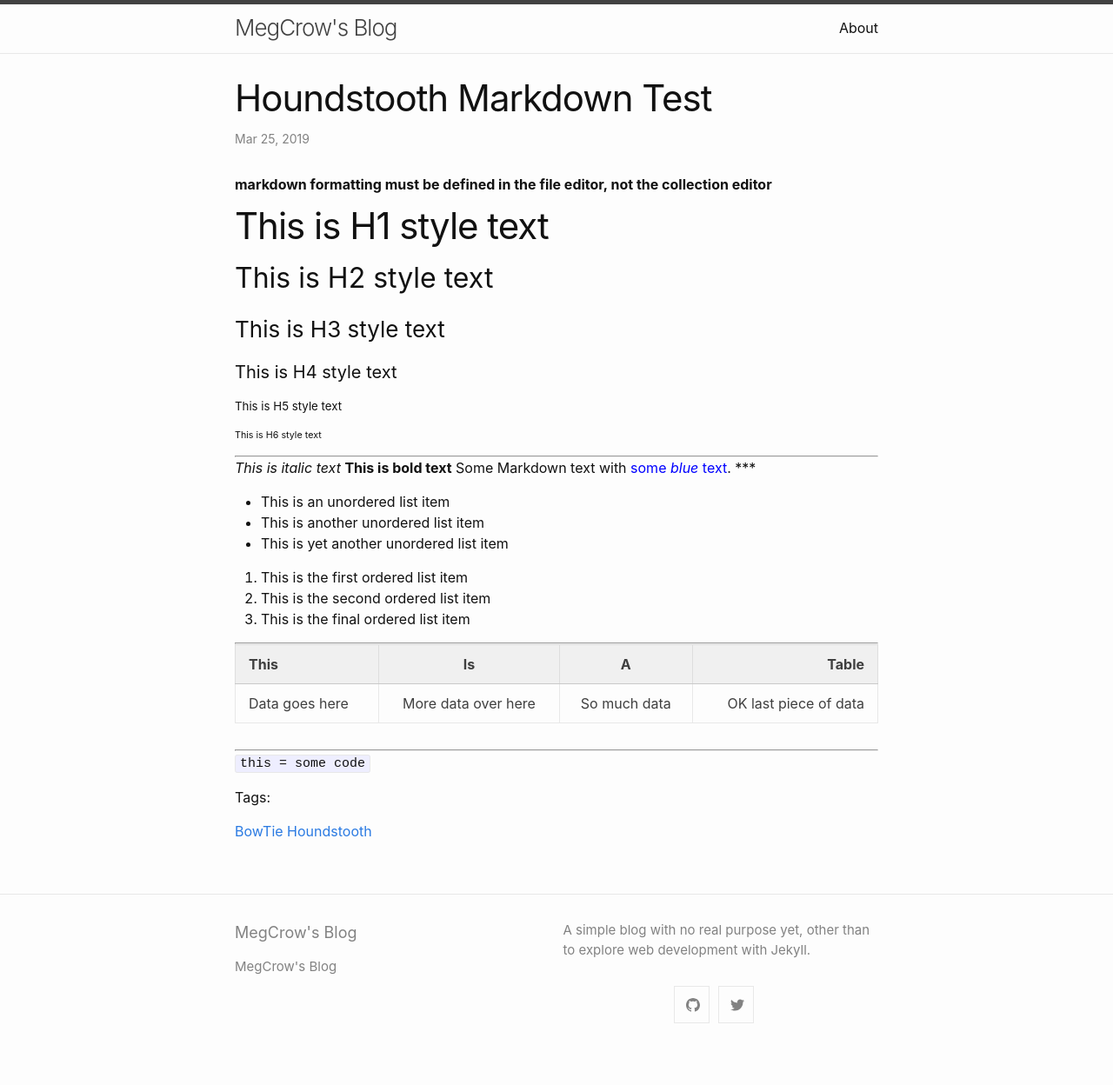
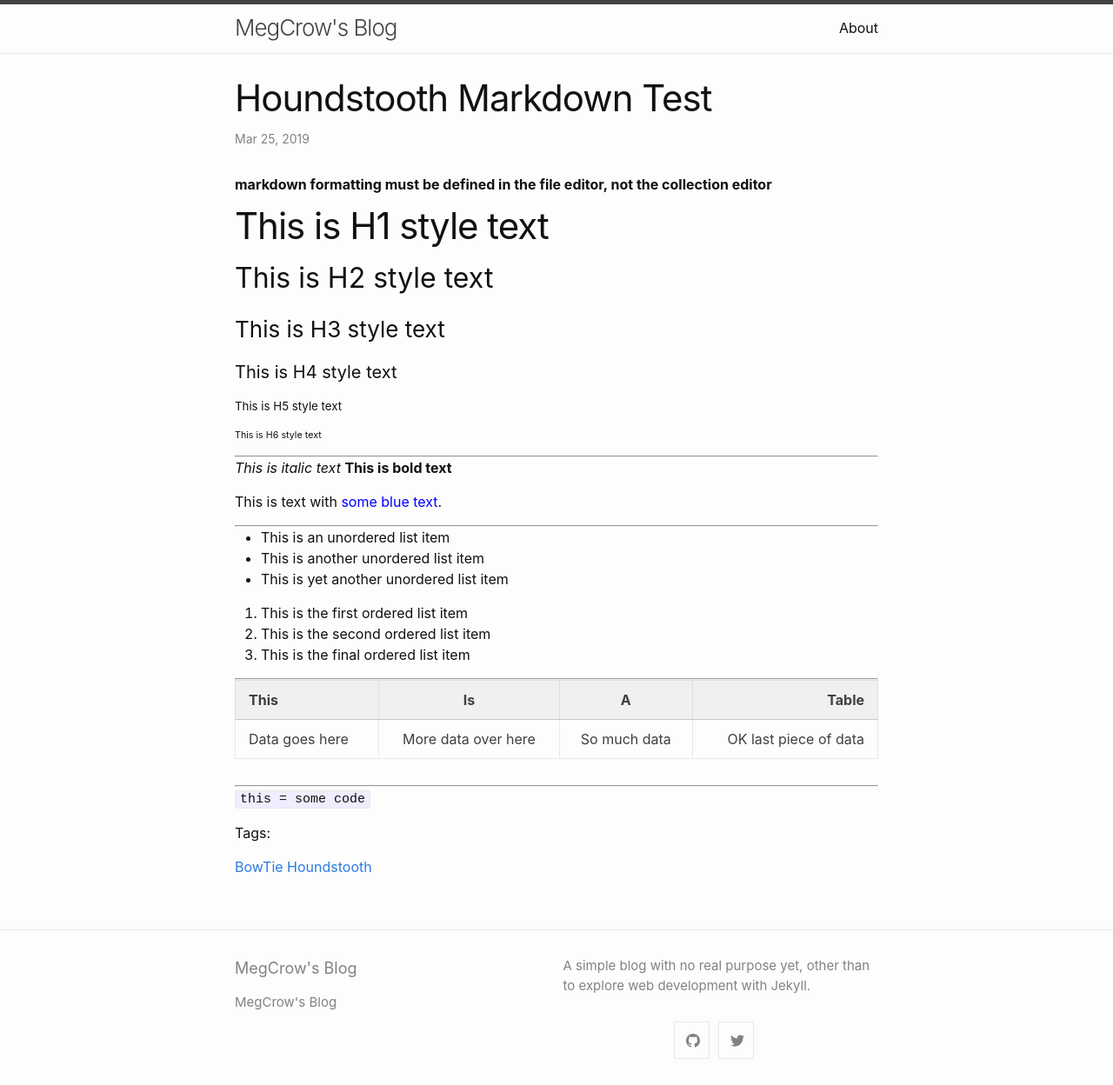
Before and after one commit to megcrow/megcrow-blog, a Jekyll site: the page built from _posts/2019-03-25-houndstooth-markdown-test.md, in a window 1280 px wide. Shown: the whole page at 87% size. Built offline with Jekyll 4.4.1, drawn with Linux system fonts in a browser that asks for light colours; before the commit the page ends 1207 px from its top, so only the background shows below that.

Commit message:
Change colored text line in houndstooth markdown test post

```diff
--- a/_posts/2019-03-25-houndstooth-markdown-test.md
+++ b/_posts/2019-03-25-houndstooth-markdown-test.md
@@ -28,7 +28,6 @@ social:
   img_path: null
 
 ---
-
 **markdown formatting must be defined in the file editor, not the collection editor**
 
 # This is H1 style text
@@ -40,7 +39,9 @@ social:
 
 ***
 *This is italic text* **This is bold text**
-Some Markdown text with <span style="color:blue">some *blue* text</span>.
+
+This is text with <span style="color:blue">some blue text</span>.
+
 ***
 
 * This is an unordered list item
```
